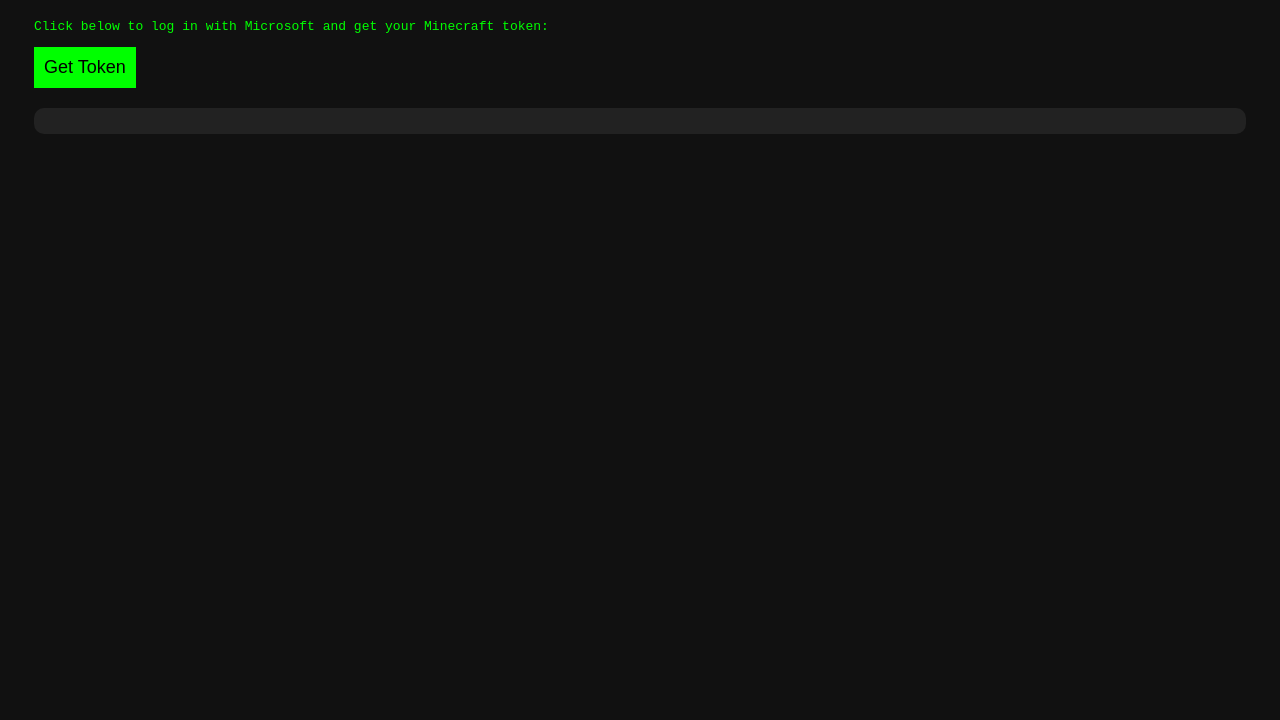
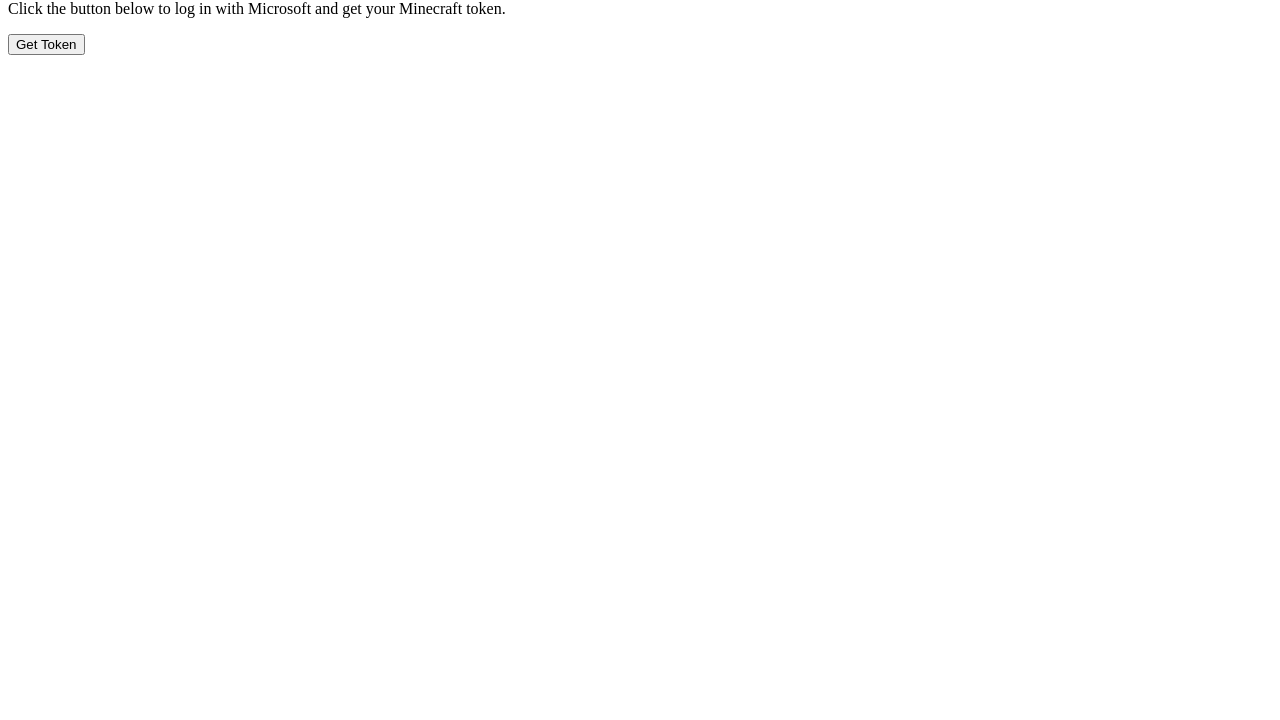
Before and after one commit to Vortex7171/2b2t-token-generator, a plain HTML site: page index.html in a window 1280 px wide. Shown: the part 80-800 px from the top of the page. Drawn offline with Linux system fonts and the light colour scheme.

Commit message:
Update index.html

```diff
--- a/index.html
+++ b/index.html
@@ -1,37 +1,17 @@
 <!DOCTYPE html>
-<html>
-  <head>
+<html lang="en">
+<head>
+    <meta charset="UTF-8">
     <title>2b2t Token Generator</title>
-    <style>
-      body {
-        font-family: monospace;
-        background: #111;
-        color: #0f0;
-        padding: 2em;
-      }
-      button {
-        font-size: 18px;
-        padding: 10px;
-        cursor: pointer;
-        background: #0f0;
-        color: #000;
-        border: none;
-      }
-      pre {
-        white-space: pre-wrap;
-        word-break: break-word;
-        margin-top: 20px;
-        background: #222;
-        padding: 1em;
-        border-radius: 10px;
-      }
-    </style>
-  </head>
-  <body>
+</head>
+<body>
     <h1>2b2t Queue Bot Token</h1>
-    <p>Click below to log in with Microsoft and get your Minecraft token:</p>
+    <p>Click the button below to log in with Microsoft and get your Minecraft token.</p>
     <button onclick="startAuth()">Get Token</button>
+
     <pre id="output"></pre>
+
+    <!-- Load your script -->
     <script src="script.js"></script>
-  </body>
+</body>
 </html>
```
